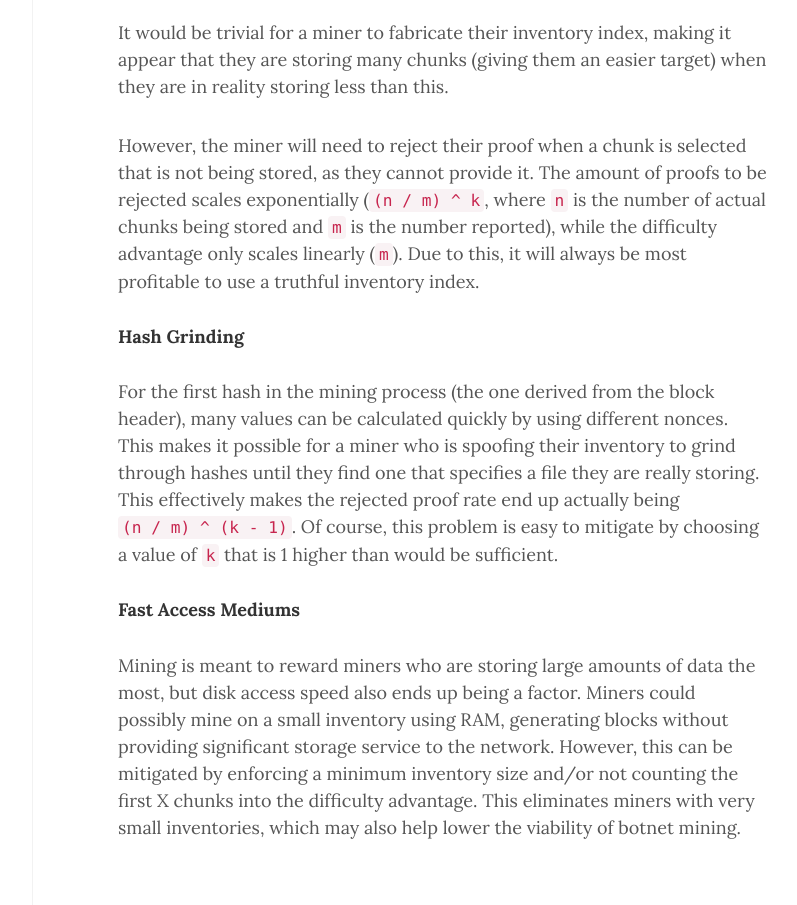
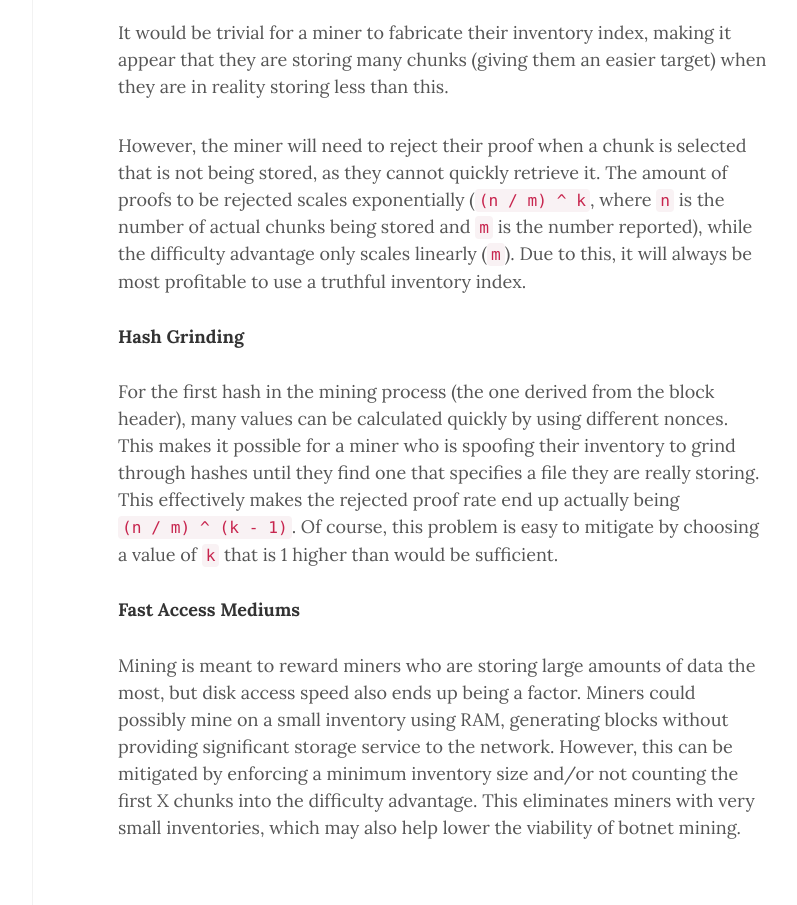
Before and after one commit to mappum/filecoin-whitepaper, a plain HTML site: page index.html in a window 1280 px wide. Shown: the part 3120-4025 px from the top of the page, without its empty margins (248-1045 px from the left). Drawn offline with Linux system fonts and the light colour scheme.

Commit message:
Attack clarification

```diff
--- a/index.html
+++ b/index.html
@@ -65,7 +65,7 @@
       <p>Some attacks may be suggested about this mining system as described, but none that have been presented are viable.</p>
       <h4>Inventory Spoofing</h4>
       <p> It would be trivial for a miner to fabricate their inventory index, making it appear that they are storing many chunks (giving them an easier target) when they are in reality storing less than this.</p>
-      <p>However, the miner will need to reject their proof when a chunk is selected that is not being stored, as they cannot provide it. The amount of proofs to be rejected scales exponentially (<code>(n / m) ^ k</code>, where <code>n</code> is the number of actual chunks being stored and <code>m</code> is the number reported), while the difficulty advantage only scales linearly (<code>m</code>). Due to this, it will always be most profitable to use a truthful inventory index.</p>
+      <p>However, the miner will need to reject their proof when a chunk is selected that is not being stored, as they cannot quickly retrieve it. The amount of proofs to be rejected scales exponentially (<code>(n / m) ^ k</code>, where <code>n</code> is the number of actual chunks being stored and <code>m</code> is the number reported), while the difficulty advantage only scales linearly (<code>m</code>). Due to this, it will always be most profitable to use a truthful inventory index.</p>
       <h4>Hash Grinding</h4>
       <p>For the first hash in the mining process (the one derived from the block header), many values can be calculated quickly by using different nonces. This makes it possible for a miner who is spoofing their inventory to grind through hashes until they find one that specifies a file they are really storing. This effectively makes the rejected proof rate end up actually being <code>(n / m) ^ (k - 1)</code>. Of course, this problem is easy to mitigate by choosing a value of <code>k</code> that is 1 higher than would be sufficient.</p>
       <h4>Fast Access Mediums</h4>
```
